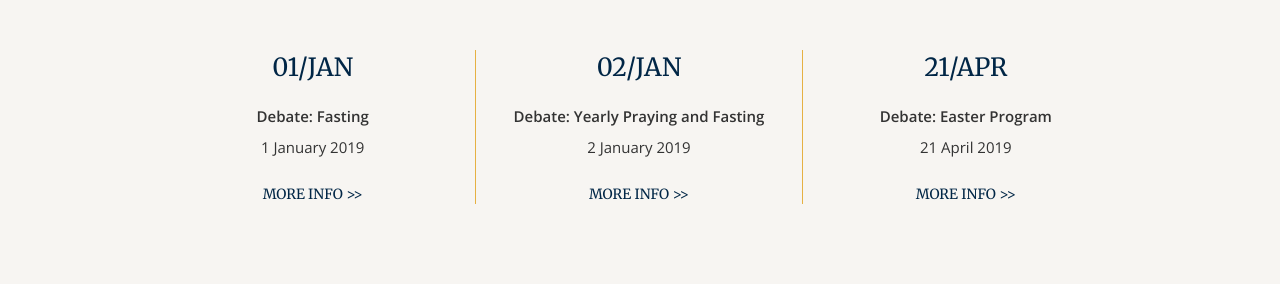
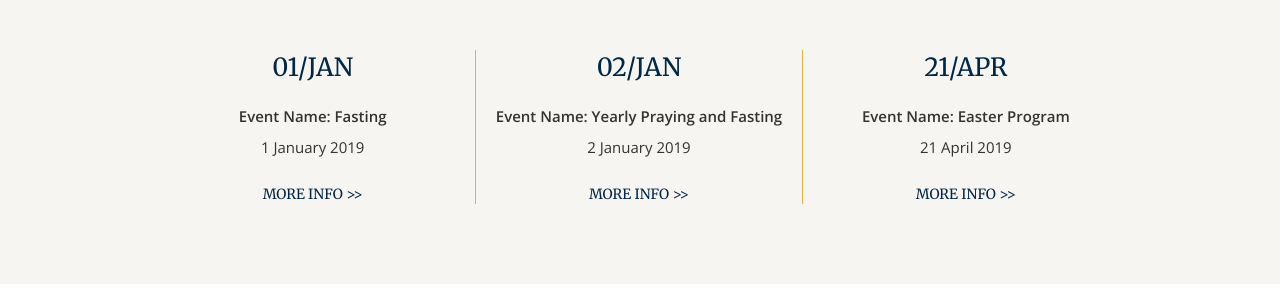
Before and after one commit to riyaadh47/hilary, a Jekyll site: the page built from index.html, in a window 1280 px wide and 900 px high, scrolled down 4376 px. Shown: the part 154-454 px from the top of the window. Built offline with Jekyll 4.4.1, drawn with Linux system fonts in a browser that asks for light colours; nearby versions of some CDN libraries; library files that are not in the unit come from our copies.

Commit message:
Update index.html

```diff
--- a/index.html
+++ b/index.html
@@ -31,7 +31,7 @@ order: 0
 		{% for event in sorted limit: 3 %}
 			<div class="event">
 				<span class="short-date">{{event.short-date}}</span>
-				<span class="debate">Debate: {{event.debate}}</span>
+				<span class="debate">Event Name: {{event.debate}}</span>
 				<span class="date">{{event.event-date}}</span>
 				<a href="{{event.url | append:'.html' }}" class="link">MORE INFO &gt;&gt;</a>
 			</div>
```
